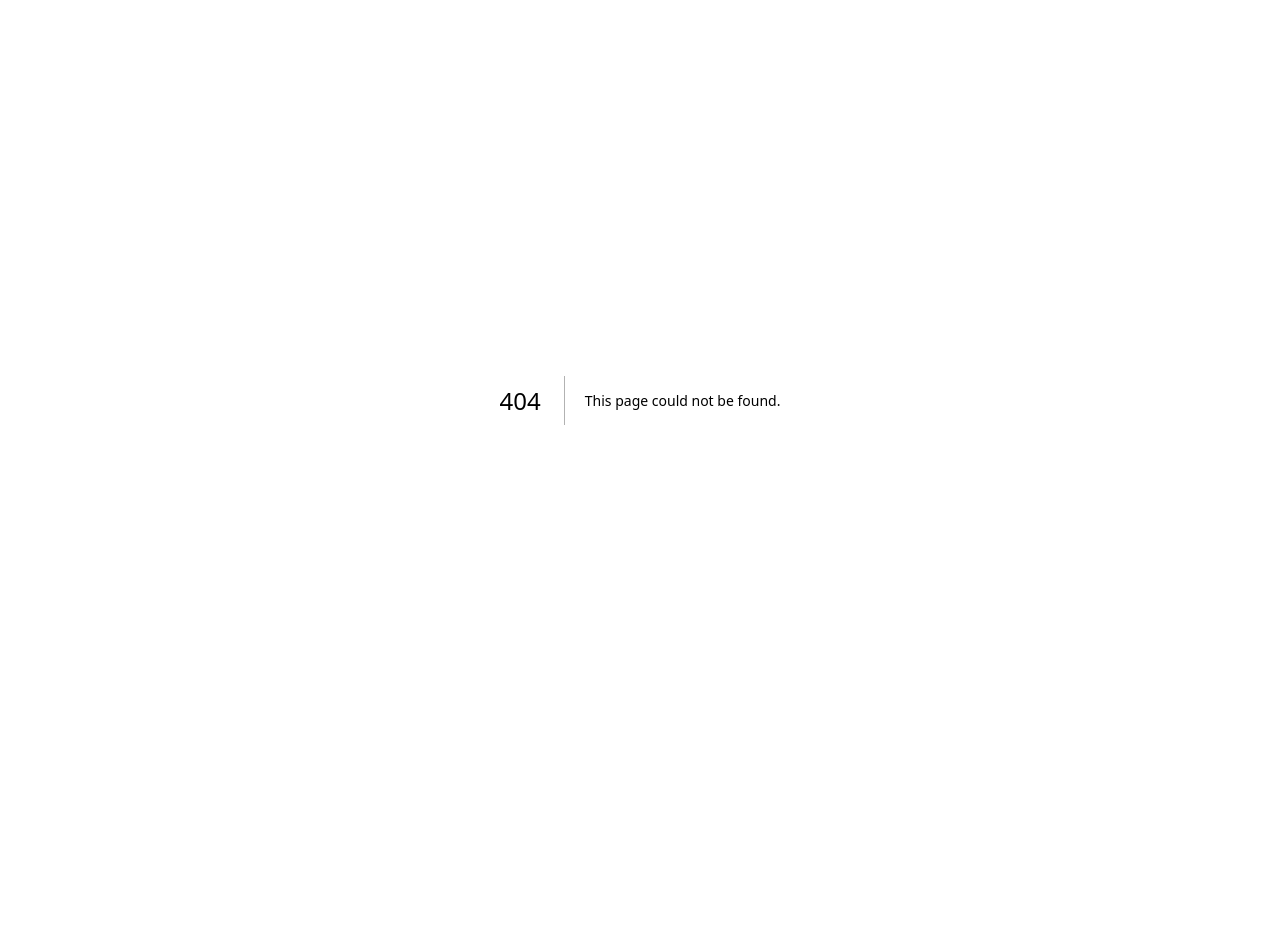
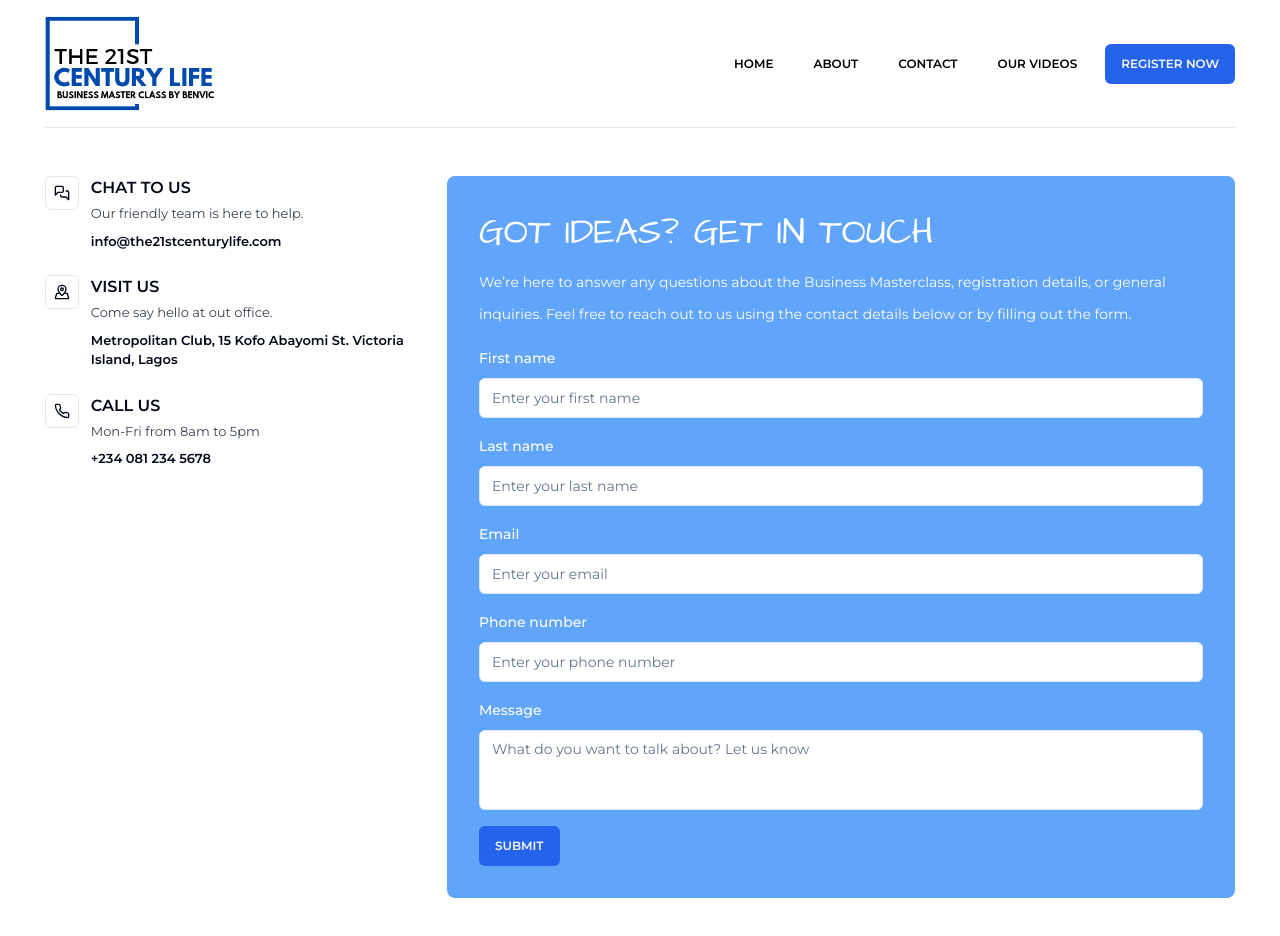
Before and after one commit to tomiwa-adelae/The-21st-Century-Life, a Next.js app: page /contact in a window 1280 px wide. Before the commit this address had no page. Shown: the top 936 px of the page. Before the commit the page ends 800 px from the top, so only its background shows below. Built offline with nearby package versions, Linux system fonts and the light colour scheme.

Commit message:
Created the contact page

```diff
--- /dev/null
+++ b/app/contact/page.tsx
@@ -0,0 +1,68 @@
+import Header from "@/components/shared/Header";
+import { Separator } from "@/components/ui/separator";
+import { contactDetails } from "@/constants";
+import React from "react";
+import { Architects_Daughter } from "next/font/google";
+import { ContactForm } from "@/components/ContactForm";
+
+const architectsDaughter = Architects_Daughter({
+	subsets: ["latin"],
+	weight: ["400"],
+});
+
+const page = () => {
+	return (
+		<div>
+			<Header />
+			<div className="container">
+				<Separator />
+			</div>
+			<div className="container grid grid-cols-1 lg:grid-cols-3 gap-8 lg:gap-4 py-12">
+				<div>
+					<div className="grid gap-6">
+						{contactDetails.map((details, index) => {
+							const Icon = details.icon;
+							return (
+								<div
+									key={index}
+									className="flex items-start gap-3"
+								>
+									<div className="p-2 rounded-md border inline-block">
+										<Icon className="w-4 h-4" />
+									</div>
+									<div>
+										<h3 className="font-semibold text-base uppercase">
+											{details.title}
+										</h3>
+										<p className="text-[13px] text-gray-700 mt-1">
+											{details.description}
+										</p>
+										<p className="text-[13px] font-semibold mt-2">
+											{details.cta}
+										</p>
+									</div>
+								</div>
+							);
+						})}
+					</div>
+				</div>
+				<div className="col-span-2 bg-blue-400 py-8 px-4 lg:px-8 rounded-lg text-white">
+					<h1
+						className={`${architectsDaughter.className} text-2xl md:text-3xl lg:text-4xl uppercase leading-snug md:leading-snug lg:leading-snug`}
+					>
+						Got ideas? Get in touch
+					</h1>
+					<p className="text-sm leading-8 mt-2">
+						We’re here to answer any questions about the Business
+						Masterclass, registration details, or general inquiries.
+						Feel free to reach out to us using the contact details
+						below or by filling out the form.
+					</p>
+					<ContactForm />
+				</div>
+			</div>
+		</div>
+	);
+};
+
+export default page;
--- /dev/null
+++ b/components/ContactForm.tsx
@@ -0,0 +1,145 @@
+"use client";
+
+import { zodResolver } from "@hookform/resolvers/zod";
+import { useForm } from "react-hook-form";
+import { z } from "zod";
+
+import { Button } from "@/components/ui/button";
+import {
+	Form,
+	FormControl,
+	FormDescription,
+	FormField,
+	FormItem,
+	FormLabel,
+	FormMessage,
+} from "@/components/ui/form";
+import { Input } from "@/components/ui/input";
+import { toast } from "@/hooks/use-toast";
+import { Textarea } from "@/components/ui/textarea";
+
+const FormSchema = z.object({
+	firstName: z.string().min(2, {
+		message: "FirstName must be at least 2 characters.",
+	}),
+	message: z.string().min(10, {
+		message: "Message must be at least 10 characters.",
+	}),
+});
+
+export function ContactForm() {
+	const form = useForm<z.infer<typeof FormSchema>>({
+		resolver: zodResolver(FormSchema),
+		defaultValues: {
+			firstName: "",
+		},
+	});
+
+	function onSubmit(data: z.infer<typeof FormSchema>) {
+		toast({
+			title: "You submitted the following values:",
+			description: (
+				<pre className="mt-2 w-[340px] rounded-md bg-slate-950 p-4">
+					<code className="text-white">
+						{JSON.stringify(data, null, 2)}
+					</code>
+				</pre>
+			),
+		});
+	}
+
+	return (
+		<div className="mt-4">
+			<Form {...form}>
+				<form
+					onSubmit={form.handleSubmit(onSubmit)}
+					className="space-y-4"
+				>
+					<FormField
+						control={form.control}
+						name="firstName"
+						render={({ field }) => (
+							<FormItem>
+								<FormLabel>First name</FormLabel>
+								<FormControl>
+									<Input
+										placeholder="Enter your first name"
+										{...field}
+									/>
+								</FormControl>
+								<FormMessage />
+							</FormItem>
+						)}
+					/>
+					<FormField
+						control={form.control}
+						name="lastName"
+						render={({ field }) => (
+							<FormItem>
+								<FormLabel>Last name</FormLabel>
+								<FormControl>
+									<Input
+										placeholder="Enter your last name"
+										{...field}
+									/>
+								</FormControl>
+								<FormMessage />
+							</FormItem>
+						)}
+					/>
+					<FormField
+						control={form.control}
+						name="email"
+						render={({ field }) => (
+							<FormItem>
+								<FormLabel>Email</FormLabel>
+								<FormControl>
+									<Input
+										placeholder="Enter your email"
+										type="email"
+										{...field}
+									/>
+								</FormControl>
+								<FormMessage />
+							</FormItem>
+						)}
+					/>
+					<FormField
+						control={form.control}
+						name="phoneNumber"
+						render={({ field }) => (
+							<FormItem>
+								<FormLabel>Phone number</FormLabel>
+								<FormControl>
+									<Input
+										placeholder="Enter your phone number"
+										{...field}
+									/>
+								</FormControl>
+								<FormMessage />
+							</FormItem>
+						)}
+					/>
+					<FormField
+						control={form.control}
+						name="message"
+						render={({ field }) => (
+							<FormItem>
+								<FormLabel>Message</FormLabel>
+								<FormControl>
+									<Textarea
+										placeholder="What do you want to talk about? Let us know"
+										className="resize-none"
+										{...field}
+									/>
+								</FormControl>
+								<FormMessage />
+							</FormItem>
+						)}
+					/>
+					<Button type="submit">Submit</Button>
+				</form>
+			</Form>
+		</div>
+	);
+}
--- a/components/shared/Footer.tsx
+++ b/components/shared/Footer.tsx
@@ -1,23 +1,21 @@
 import { Facebook, Linkedin, Twitter, Youtube } from "lucide-react";
 import React from "react";
 import { Separator } from "../ui/separator";
+import { address, emailAddress } from "@/constants";
 
 const Footer = () => {
 	return (
 		<div className="py-8">
 			<div className="container">
 				<div className="flex flex-col md:flex-row items-center text-center md:text-left justify-between gap-8 md:gap-4 pb-8">
-					<h3 className="font-semibold text-sm">
-						Metropolitan Club, 15 Kofo Abayomi St. Victoria Island,
-						Lagos
-					</h3>
+					<h3 className="font-semibold text-sm">{address}</h3>
 					<div className="flex md:flex-col items-center justify-center gap-2 font-semibold text-sm">
 						<h3 className="uppercase">Contact us</h3>
 						<a
-							href={`mailto:info@the21stcenturylife`}
+							href={`mailto:${emailAddress}`}
 							className="text-blue-400"
 						>
-							info@the21stcenturylife
+							{emailAddress}
 						</a>
 					</div>
 					<div>
--- /dev/null
+++ b/components/ui/textarea.tsx
@@ -0,0 +1,24 @@
+import * as React from "react";
+
+import { cn } from "@/lib/utils";
+
+export interface TextareaProps
+	extends React.TextareaHTMLAttributes<HTMLTextAreaElement> {}
+
+const Textarea = React.forwardRef<HTMLTextAreaElement, TextareaProps>(
+	({ className, ...props }, ref) => {
+		return (
+			<textarea
+				className={cn(
+					"flex min-h-[80px] w-full rounded-md border border-input bg-background px-3 py-2 text-sm ring-offset-background placeholder:text-muted-foreground focus-visible:outline-none disabled:cursor-not-allowed disabled:opacity-50",
+					className
+				)}
+				ref={ref}
+				{...props}
+			/>
+		);
+	}
+);
+Textarea.displayName = "Textarea";
+
+export { Textarea };
--- a/constants/index.ts
+++ b/constants/index.ts
@@ -1,3 +1,5 @@
+import { MapPinned, MessagesSquare, Phone } from "lucide-react";
+
 export const navLinks = [
 	{
 		route: "/",
@@ -52,3 +54,30 @@ export const sessions = [
 		details: "Evening Session (3PM - 7PM)",
 	},
 ];
+
+export const address =
+	"Metropolitan Club, 15 Kofo Abayomi St. Victoria Island, Lagos";
+
+export const emailAddress = "info@the21stcenturylife";
+export const phoneNumber = "+234 081 234 5678";
+
+export const contactDetails = [
+	{
+		icon: MessagesSquare,
+		title: "Chat to us",
+		description: "Our friendly team is here to help.",
+		cta: "info@the21stcenturylife.com",
+	},
+	{
+		icon: MapPinned,
+		title: "Visit us",
+		description: "Come say hello at out office.",
+		cta: address,
+	},
+	{
+		icon: Phone,
+		title: "Call us",
+		description: "Mon-Fri from 8am to 5pm",
+		cta: phoneNumber,
+	},
+];
```
